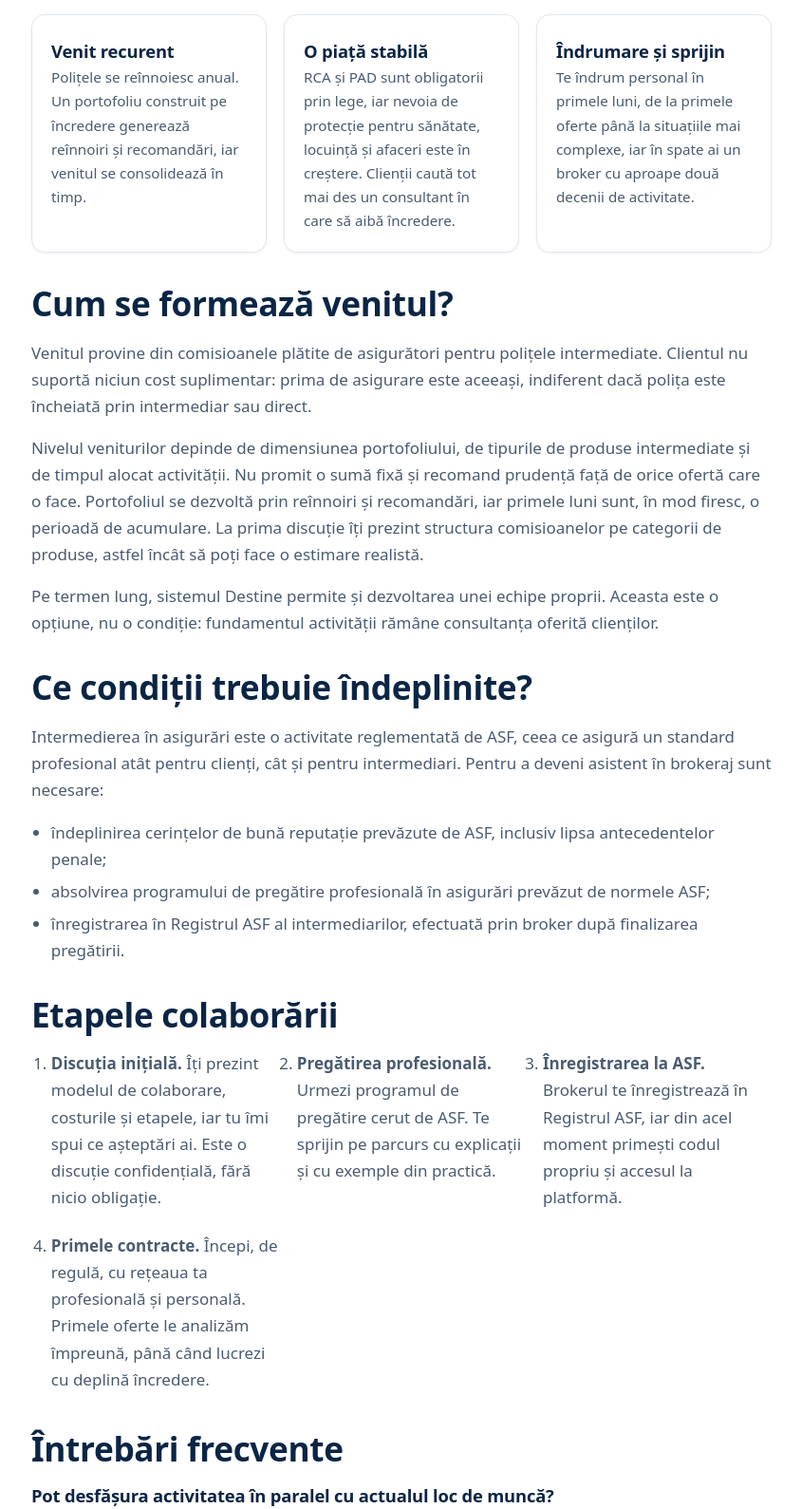
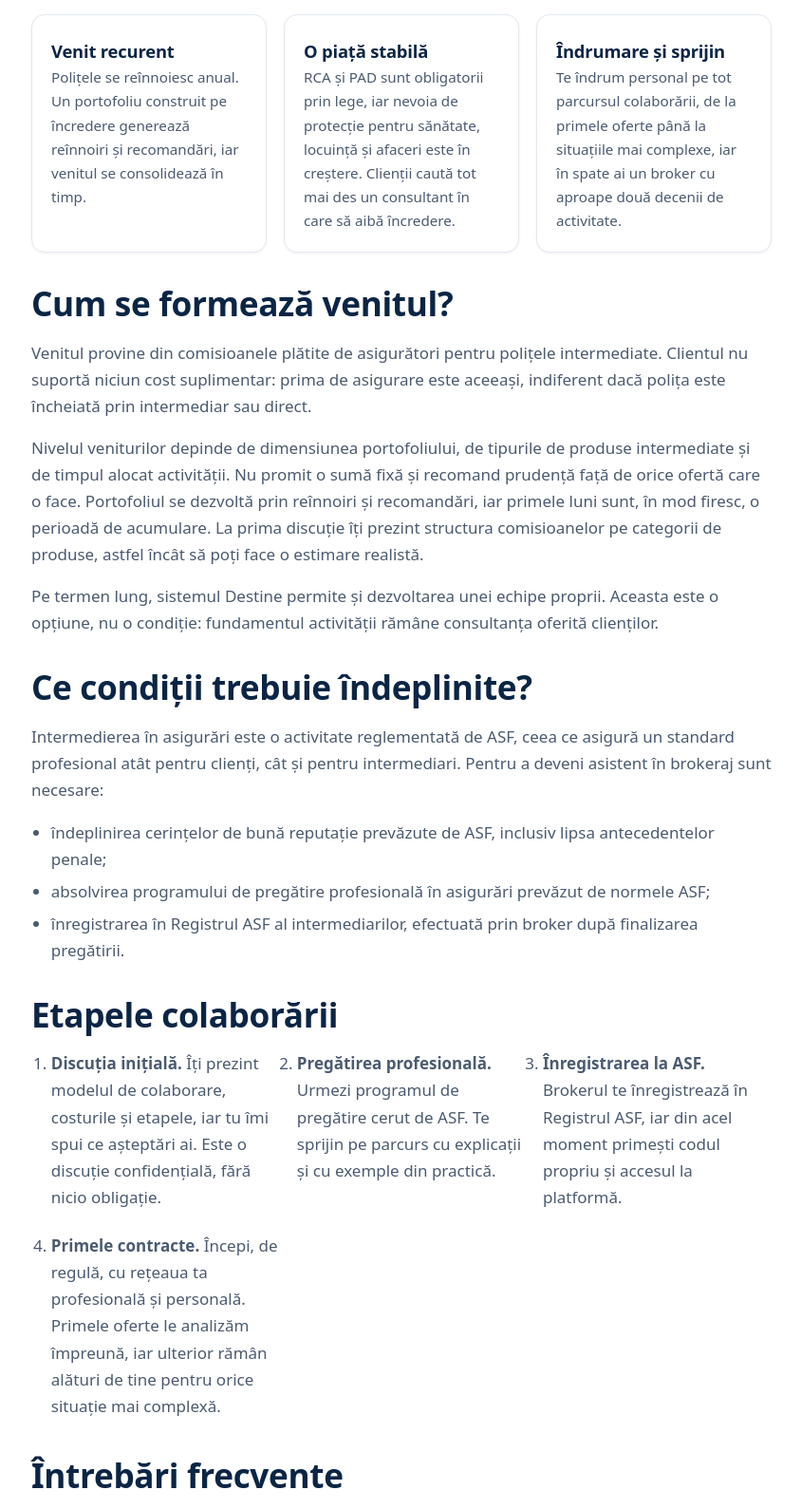
Before and after one commit to alexandrumetzak/iasiasigura, a plain HTML site: page colaborare.html in a window 1280 px wide. Shown: the part 2283-3872 px from the top of the page at 95% size, without its empty margins (217-1061 px from the left). Drawn offline with Linux system fonts and the light colour scheme.

Commit message:
content: colaborare, sprijin pe tot parcursul, nu doar „în primele luni"
Feedback Marina: „în primele luni" sugera că după aceea colaboratorul rămâne singur. Același ajustaj la pasul 4 („până când lucrezi cu deplină încredere").

Co-Authored-By: Claude Opus 5.5 <noreply@anthropic.com>
Claude-Session: https://claude.ai/code/session_01H5qnDVcEYeWwgdNJEHjAsz

```diff
--- a/colaborare.html
+++ b/colaborare.html
@@ -94,7 +94,7 @@
   <div class="card"><h3>Activitate desfășurată online</h3><p>Platforma brokerului este accesibilă de pe laptop sau de pe telefon, iar clienții pot fi din orice localitate din țară.</p></div>
   <div class="card"><h3>Venit recurent</h3><p>Polițele se reînnoiesc anual. Un portofoliu construit pe încredere generează reînnoiri și recomandări, iar venitul se consolidează în timp.</p></div>
   <div class="card"><h3>O piață stabilă</h3><p>RCA și PAD sunt obligatorii prin lege, iar nevoia de protecție pentru sănătate, locuință și afaceri este în creștere. Clienții caută tot mai des un consultant în care să aibă încredere.</p></div>
-  <div class="card"><h3>Îndrumare și sprijin</h3><p>Te îndrum personal în primele luni, de la primele oferte până la situațiile mai complexe, iar în spate ai un broker cu aproape două decenii de activitate.</p></div>
+  <div class="card"><h3>Îndrumare și sprijin</h3><p>Te îndrum personal pe tot parcursul colaborării, de la primele oferte până la situațiile mai complexe, iar în spate ai un broker cu aproape două decenii de activitate.</p></div>
 </div>
 
 <h2>Cum se formează venitul?</h2>
@@ -115,7 +115,7 @@
   <li><strong>Discuția inițială.</strong> Îți prezint modelul de colaborare, costurile și etapele, iar tu îmi spui ce așteptări ai. Este o discuție confidențială, fără nicio obligație.</li>
   <li><strong>Pregătirea profesională.</strong> Urmezi programul de pregătire cerut de ASF. Te sprijin pe parcurs cu explicații și cu exemple din practică.</li>
   <li><strong>Înregistrarea la ASF.</strong> Brokerul te înregistrează în Registrul ASF, iar din acel moment primești codul propriu și accesul la platformă.</li>
-  <li><strong>Primele contracte.</strong> Începi, de regulă, cu rețeaua ta profesională și personală. Primele oferte le analizăm împreună, până când lucrezi cu deplină încredere.</li>
+  <li><strong>Primele contracte.</strong> Începi, de regulă, cu rețeaua ta profesională și personală. Primele oferte le analizăm împreună, iar ulterior rămân alături de tine pentru orice situație mai complexă.</li>
 </ol>
 
 <h2>Întrebări frecvente</h2>
```
Also changed, not shown: content/pages/colaborare.html (+2 -2 lines).
